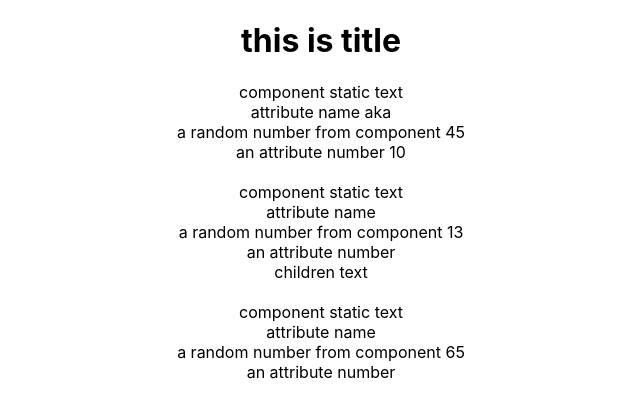
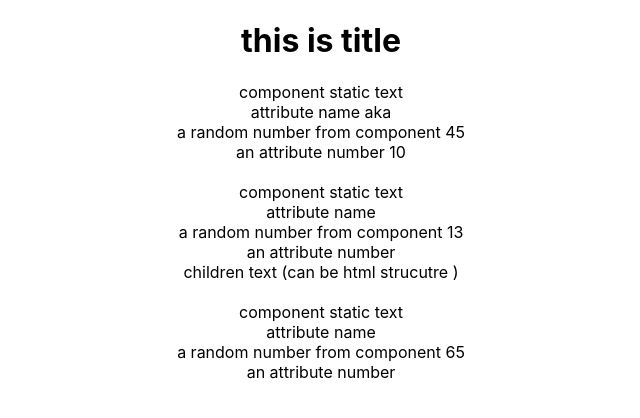
Before and after one commit to Akatsuki-Ryu/fullstackreacttemplate, a React (Create React App) app in the folder client/: page / in a window 1280 px wide. Shown: the top 418 px of the page, without its empty margins (319-959 px from the left). Built offline with nearby package versions, Linux system fonts and the light colour scheme.

Commit message:
children content in app

```diff
--- a/client/src/App.js
+++ b/client/src/App.js
@@ -9,7 +9,7 @@ class App extends Component {
                 <h1>this is title </h1>
                 <Personcomponent name="aka" age="10"/>
                 <br/>
-                <Personcomponent>children text </Personcomponent>
+                <Personcomponent>children text (can be html strucutre ) </Personcomponent>
                 <br/>
                 <Personcomponent/>
             </div>
```
